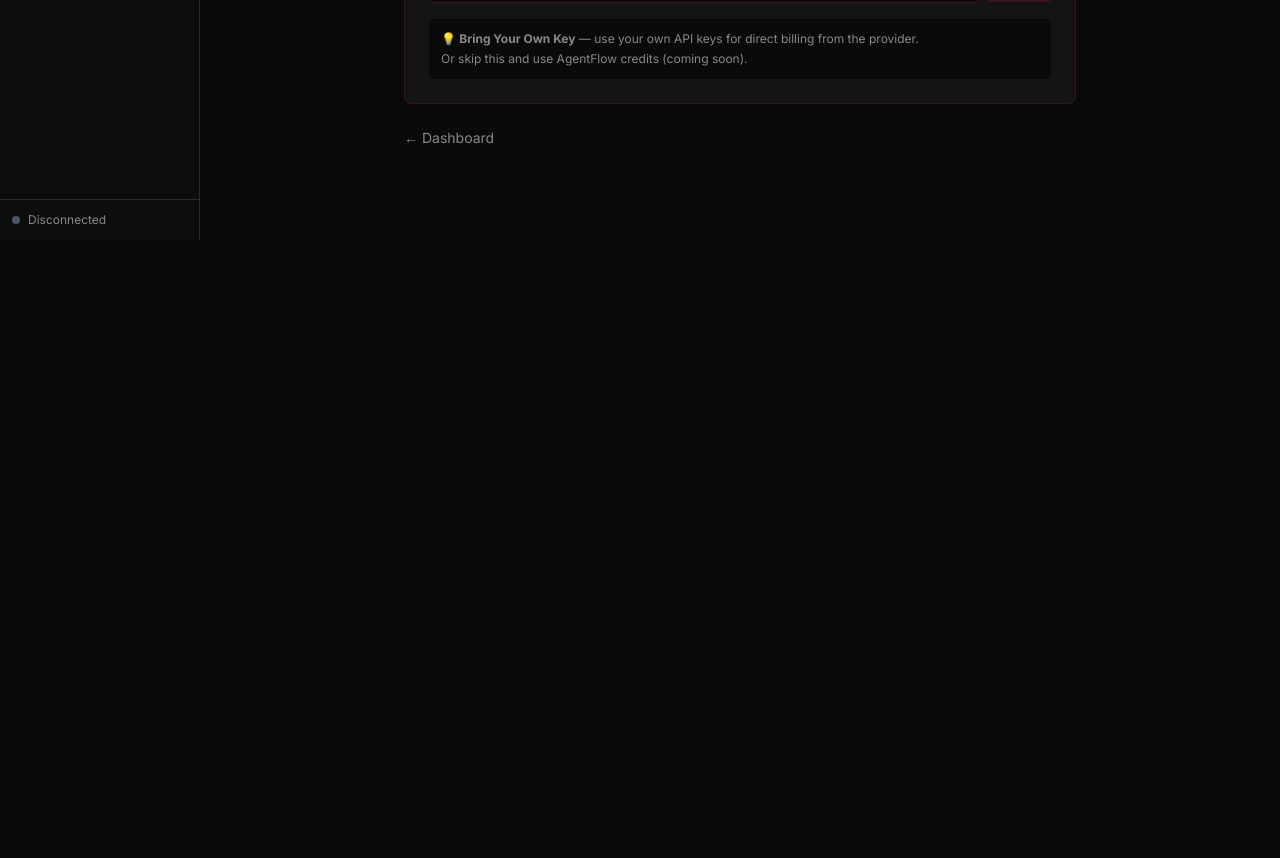
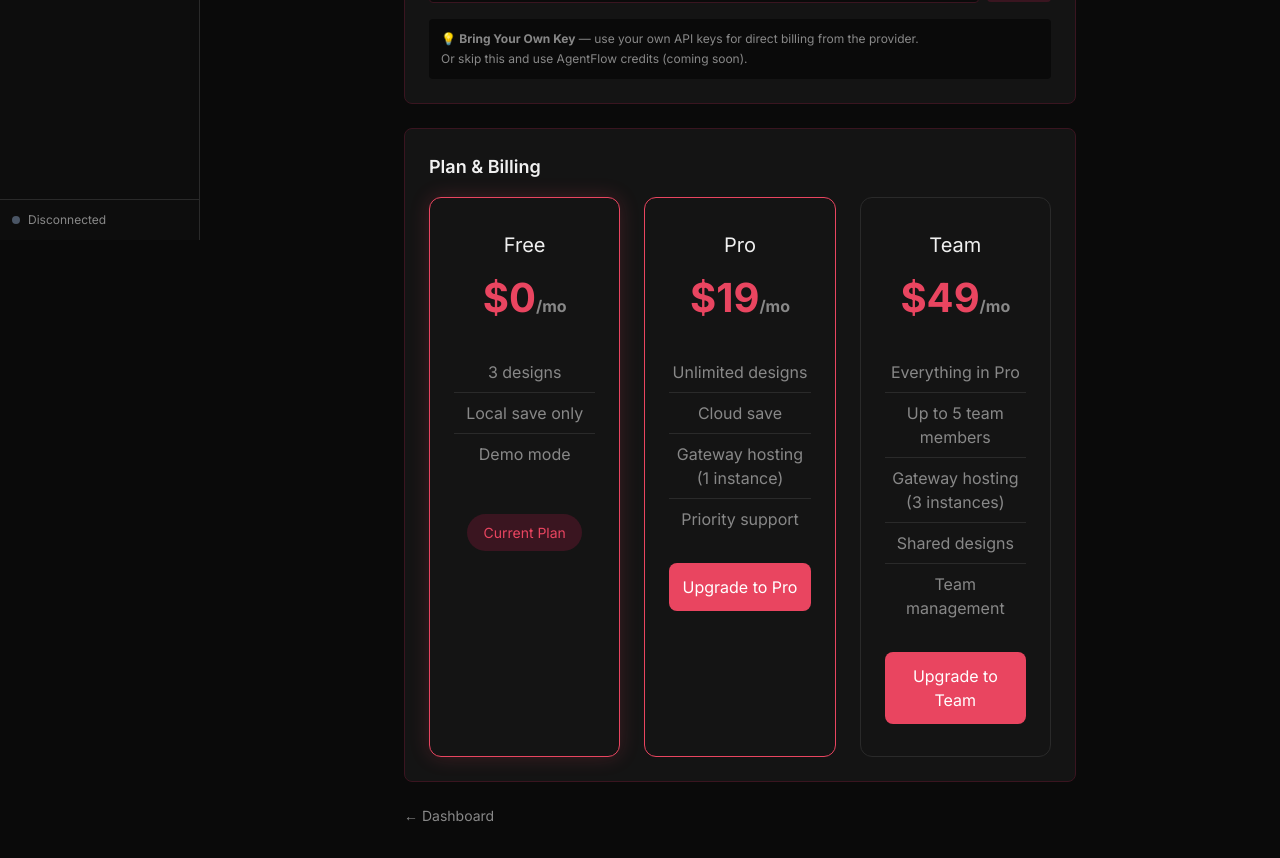
Before and after one commit to Frexida/agentflow, a Next.js app in the folder v2/: page /settings in a window 1280 px wide. Shown: the part 560-1418 px from the top of the page. Before the commit the page ends 800 px from the top, so only its background shows below. Built offline with nearby package versions, Linux system fonts and the light colour scheme; no server answers.

Commit message:
feat(settings): integrate PricingCards into Settings page

```diff
--- a/v2/src/app/settings/page.tsx
+++ b/v2/src/app/settings/page.tsx
@@ -2,6 +2,7 @@
 
 import { useState, useEffect, useCallback } from 'react'
 import { useGatewayStore } from '@/stores/gateway'
+import { PricingCards } from '@/components/PricingCards'
 
 type GatewayInfo = {
   id: string
@@ -279,6 +280,12 @@
           </div>
         </section>
 
+        {/* Plan & Billing */}
+        <section className="mt-6 bg-[var(--surface-elevated)] rounded-lg border border-[var(--accent)] p-4 sm:p-6">
+          <h2 className="text-lg font-semibold mb-4">Plan & Billing</h2>
+          <PricingCards currentPlan="free" />
+        </section>
+
         {/* Navigation */}
         <div className="mt-6 flex gap-4">
           <a href="/dashboard" className="text-sm text-[var(--text-secondary)] hover:text-[var(--text-primary)]">← Dashboard</a>
```
